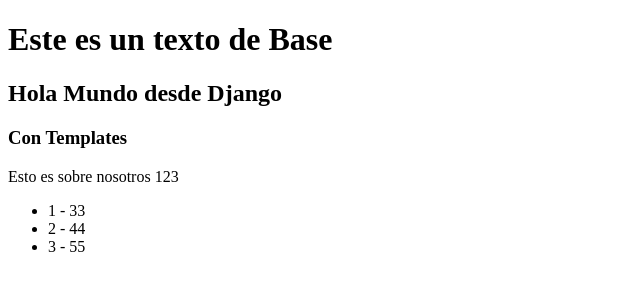
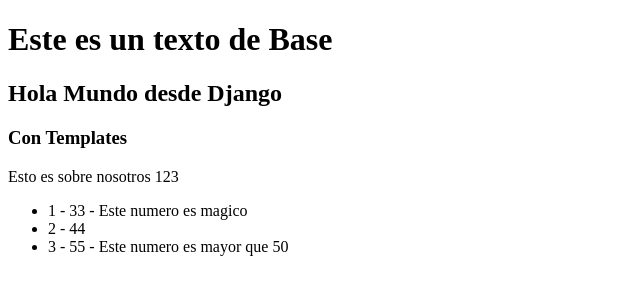
Before and after one commit to hz07s/pw2-teo07, a Django app: page / in a window 1280 px wide. Shown: the part 88-388 px from the top of the page, without its empty margins (0-640 px from the left). Run offline with Django 5.2, Linux system fonts and the light colour scheme.

Commit message:
Probando el tag if para realizar condicionales dentro del html, en este caso dentro de home.html

```diff
--- a/src/listaContactos/templates/home.html
+++ b/src/listaContactos/templates/home.html
@@ -8,6 +8,12 @@
 </p>
 <ul>
     {% for myItem in myList %}
-        <li>{{forloop.counter}} - {{myItem}}</li>
+        <li>{{forloop.counter}} - {{myItem}}
+            {% if myItem == 33 %}
+                - Este numero es magico
+            {% elif myItem > 50%}
+                - Este numero es mayor que 50
+            {% endif %}
+        </li>
     {% endfor %}
 {% endblock %}
```
